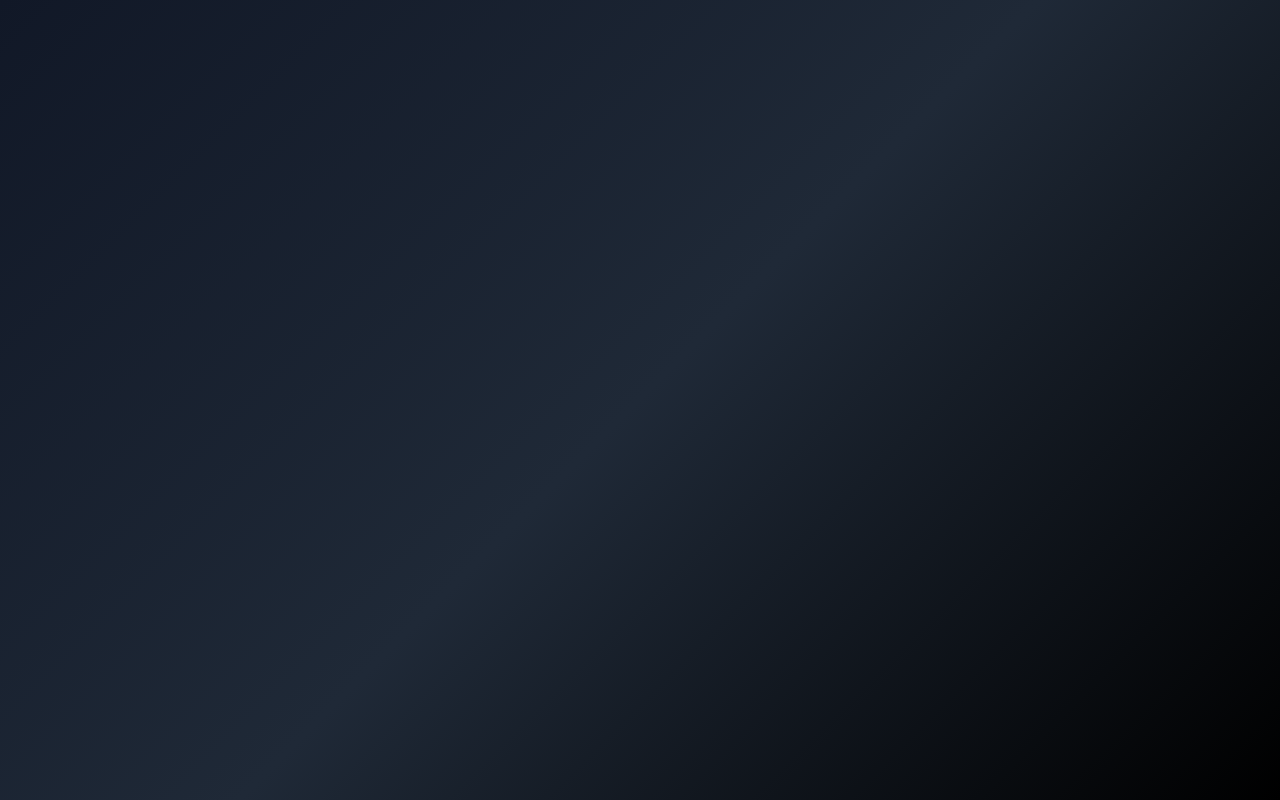
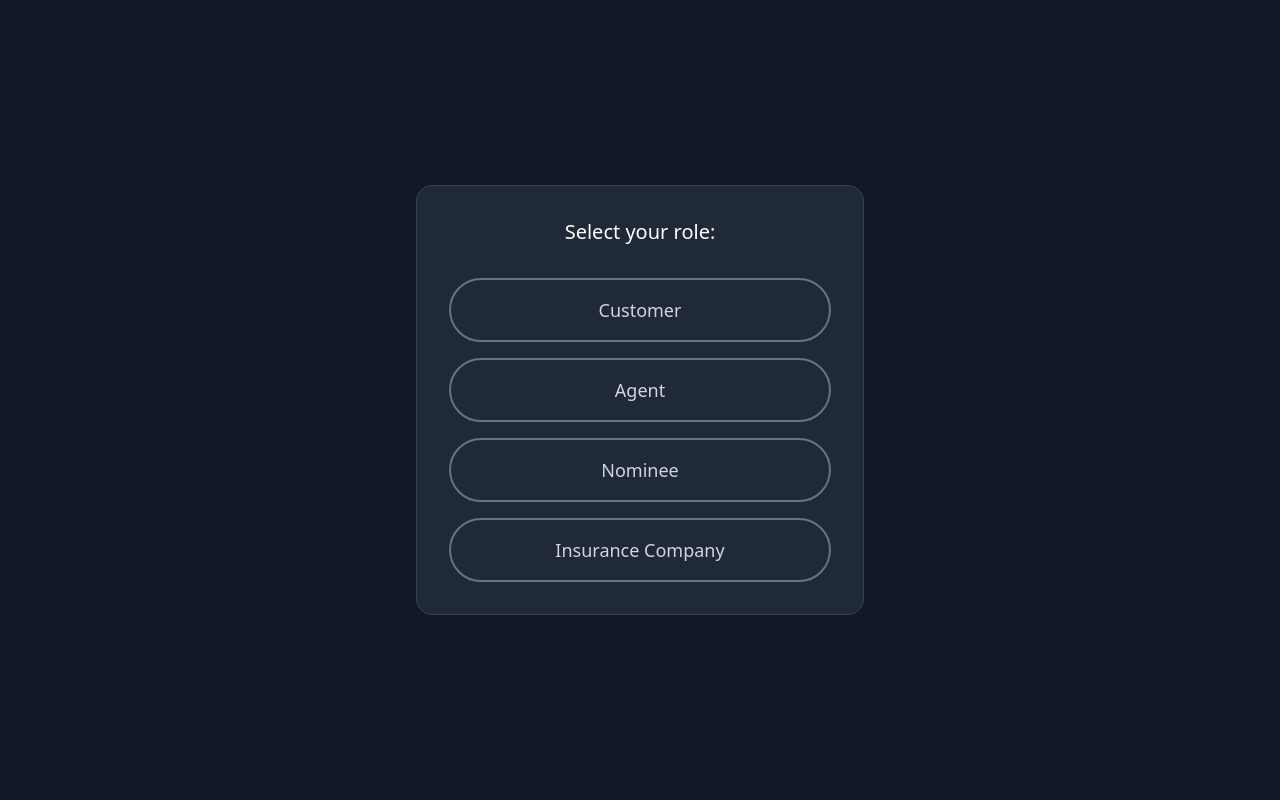
Before and after one commit to sobiya-22/ethsure-decentralised-insurance-claims, a React (Vite) app in the folder client/: page /role-select in a window 1280 px wide. Before the commit this address had no page. Built offline with nearby package versions, Linux system fonts and the light colour scheme; what @web3auth/modal would draw is missing.

Commit message:
role selection

```diff
--- a/client/package.json
+++ b/client/package.json
@@ -15,6 +15,7 @@
     "@metamask/sdk": "^0.33.0",
     "@radix-ui/react-avatar": "^1.1.10",
     "@radix-ui/react-checkbox": "^1.3.2",
+    "@radix-ui/react-dialog": "^1.1.15",
     "@radix-ui/react-dropdown-menu": "^2.1.15",
     "@radix-ui/react-navigation-menu": "^1.2.13",
     "@radix-ui/react-progress": "^1.1.7",
--- a/client/src/App.jsx
+++ b/client/src/App.jsx
@@ -7,6 +7,7 @@ import Dashboard from './pages/Dashboard';
 import About from './pages/About';
 import Services from './pages/Services';
 import Contact from './pages/Contact';
+import RoleSelect from './components/RoleSelect';
 import './App.css';
 
 function App() {
@@ -21,6 +22,7 @@ function App() {
           <Route path="/about" element={<About />} />
           <Route path="/services" element={<Services />} />
           <Route path="/contact" element={<Contact />} />
+          <Route path="/role-select" element={<RoleSelect/> } />
         </Routes>
       </div>
     </Router>
--- a/client/src/components/Navbar.jsx
+++ b/client/src/components/Navbar.jsx
@@ -1,26 +1,23 @@
 import React from 'react';
-import { Link } from 'react-router-dom';
+import { Link, useNavigate } from 'react-router-dom';
 import { Button } from '@/components/ui/button';
 import { useWeb3AuthConnect,useWeb3AuthDisconnect,useWeb3AuthUser } from "@web3auth/modal/react";
+
 const Navbar = () => {
     const { connect } = useWeb3AuthConnect();
     const { disconnect } = useWeb3AuthDisconnect();
     const { userInfo } = useWeb3AuthUser();
+    const navigate = useNavigate();
     console.log(userInfo);
-    const handlewallet =async () => {
-        // const provider = MMSDK.getProvider()
-
-        // const accounts = await MMSDK.connect()
-        // console.log("Connected account:", accounts[0])
-
-        // const result = await provider.request({
-        //     method: "eth_accounts",
-        //     params: [],
-        // })
-        // console.log("eth_accounts result:", result)
-        // console.log("Wallet Connect Clicked");
-
-
+    const connectUser =async () => {
+        try {
+            const res = await connect();
+            if(res){
+                navigate('role-select')
+            }
+        } catch (error) {
+            console.error("Connection failed:", error);
+        }
     };
     return (
         <nav className="border-b border-gray-800 bg-gray-900/50 backdrop-blur-sm sticky top-0 z-50">
@@ -37,7 +34,7 @@ const Navbar = () => {
                         <Link to="/contact" className="text-gray-300 hover:text-white transition-colors">Contact</Link>
                     </div>
                     <div className="flex items-center space-x-4">
-                        <Link to="/" onClick={()=>connect()}>
+                        <Link to="/" onClick={()=>connectUser()}>
                             <Button variant="ghost" className="text-gray-300 hover:text-white">
                                 Login
                             </Button>
--- a/client/src/components/RoleSelect.jsx
+++ b/client/src/components/RoleSelect.jsx
@@ -0,0 +1,56 @@
+import React, { useState } from 'react';
+import { useNavigate } from 'react-router-dom';
+const RoleSelect = () => {
+    const [selectedRole, setSelectedRole] = useState('');
+    const Navigate = useNavigate();
+    const roles = [
+        { id: 'customer', name: 'Customer' },
+        { id: 'agent', name: 'Agent' },
+        { id: 'nominee', name: 'Nominee' },
+        { id: 'insurance-company', name: 'Insurance Company' }
+    ];
+
+    const handleRoleSelect = (roleId) => {
+        setSelectedRole(roleId);
+        console.log('Selected role:', roleId);
+        Navigate(`/${roleId}-dashboard`);
+    };
+
+    return (
+        <div className="min-h-screen bg-gray-900 flex items-center justify-center p-4">
+            <div className="bg-gray-800 rounded-2xl p-8 w-full max-w-md border border-gray-700">
+                <h2 className="text-white text-xl font-light text-center mb-8">
+                    Select your role:
+                </h2>
+
+                <div className="space-y-4">
+                    {roles.map((role) => (
+                        <button
+                            key={role.id}
+                            onClick={() => handleRoleSelect(role.id)}
+                            className={`w-full py-4 px-6 rounded-full border-2 transition-all duration-200 text-lg font-light ${selectedRole === role.id
+                                    ? 'border-blue-500 bg-blue-500 bg-opacity-20 text-blue-400'
+                                    : 'border-gray-500 text-gray-300 hover:border-gray-400 hover:text-gray-200'
+                                }`}
+                        >
+                            {role.name}
+                        </button>
+                    ))}
+                </div>
+
+                {/* {selectedRole && (
+          <div className="mt-8 text-center">
+            <button
+              onClick={() => alert(`Proceeding as ${roles.find(r => r.id === selectedRole)?.name}`)}
+              className="px-8 py-3 bg-blue-600 text-white rounded-full hover:bg-blue-700 transition-colors duration-200"
+            >
+              Continue
+            </button>
+          </div>
+        )} */}
+            </div>
+        </div>
+    );
+};
+
+export default RoleSelect;
--- /dev/null
+++ b/client/src/components/ui/dialog.jsx
@@ -0,0 +1,66 @@
+import * as React from "react"
+import * as DialogPrimitive from "@radix-ui/react-dialog"
+import { cn } from "@/lib/utils"
+
+const Dialog = DialogPrimitive.Root
+const DialogTrigger = DialogPrimitive.Trigger
+const DialogPortal = DialogPrimitive.Portal
+
+const DialogOverlay = React.forwardRef(({ className, ...props }, ref) => (
+  <DialogPrimitive.Overlay
+    ref={ref}
+    className={cn(
+      "fixed inset-0 z-50 bg-black/50 backdrop-blur-sm transition-all",
+      className
+    )}
+    {...props}
+  />
+))
+DialogOverlay.displayName = DialogPrimitive.Overlay.displayName
+
+const DialogContent = React.forwardRef(({ className, ...props }, ref) => (
+  <DialogPortal>
+    <DialogOverlay />
+    <DialogPrimitive.Content
+      ref={ref}
+      className={cn(
+        "fixed left-[50%] top-[50%] z-50 grid w-full max-w-lg -translate-x-1/2 -translate-y-1/2 gap-4 border border-gray-700 bg-gray-900 p-6 shadow-lg rounded-xl",
+        className
+      )}
+      {...props}
+    />
+  </DialogPortal>
+))
+DialogContent.displayName = DialogPrimitive.Content.displayName
+
+const DialogHeader = ({ className, ...props }) => (
+  <div className={cn("flex flex-col space-y-1.5 text-center sm:text-left", className)} {...props} />
+)
+DialogHeader.displayName = "DialogHeader"
+
+const DialogTitle = React.forwardRef(({ className, ...props }, ref) => (
+  <DialogPrimitive.Title
+    ref={ref}
+    className={cn("text-lg font-semibold leading-none tracking-tight text-white", className)}
+    {...props}
+  />
+))
+DialogTitle.displayName = DialogPrimitive.Title.displayName
+
+const DialogDescription = React.forwardRef(({ className, ...props }, ref) => (
+  <DialogPrimitive.Description
+    ref={ref}
+    className={cn("text-sm text-gray-400", className)}
+    {...props}
+  />
+))
+DialogDescription.displayName = DialogPrimitive.Description.displayName
+
+export {
+  Dialog,
+  DialogTrigger,
+  DialogContent,
+  DialogHeader,
+  DialogTitle,
+  DialogDescription,
+}
--- a/client/src/context/Web3AuthContext.jsx
+++ b/client/src/context/Web3AuthContext.jsx
@@ -12,10 +12,10 @@ const web3AuthContextConfig= {
         [WALLET_CONNECTORS.AUTH]: {
           label: "auth",
           loginMethods: {
-            // google: {
-            //   name: "google login",
-            //   authConnectionId: "w3a-google-demo",
-            // },
+            google: {
+              name: "google login",
+              // authConnectionId: "w3a-google-demo",
+            },
             // facebook: {
             //   name: "facebook login",
             //   authConnectionId: "w3a-facebook-demo",
@@ -33,14 +33,14 @@ const web3AuthContextConfig= {
             //   // it will hide the twitter option from the Web3Auth modal.
             //   showOnModal: false,
             // },
-            // email_passwordless: {
-            //   name: "email passwordless login",
-            //   authConnectionId: "w3a-email_passwordless-demo"
-            // },
-            // sms_passwordless: {
-            //   name: "sms passwordless login",
-            //   authConnectionId: "w3a-sms_passwordless-demo"
-            // }
+            email_passwordless: {
+              name: "email passwordless login",
+              // authConnectionId: "w3a-email_passwordless-demo"
+            },
+            sms_passwordless: {
+              name: "sms passwordless login",
+              // authConnectionId: "w3a-sms_passwordless-demo"
+            }
           },
           // setting it to false will hide all social login methods from modal.
           showOnModal: true,
```
Also changed, not shown: 1 other file (tests, documents, lock files or other folders).
